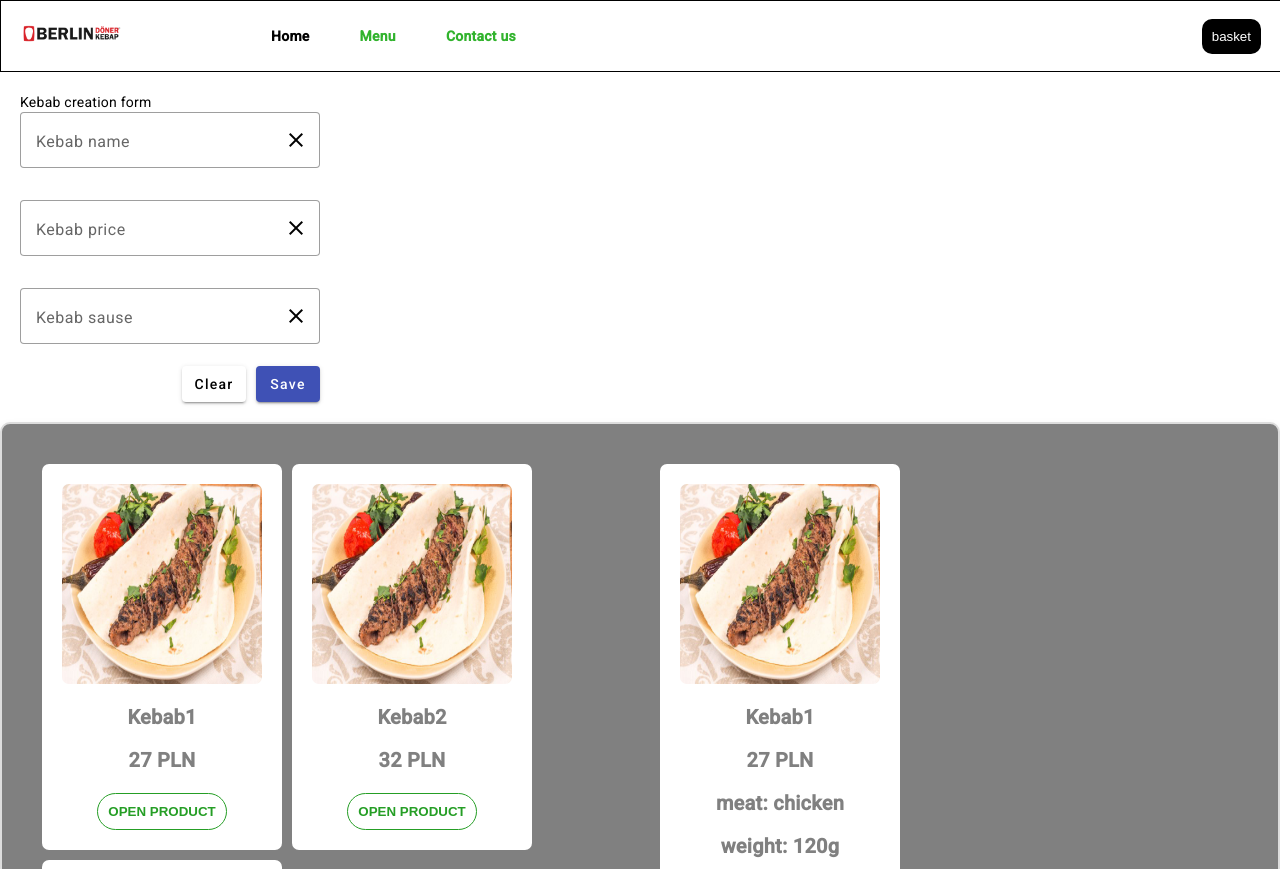
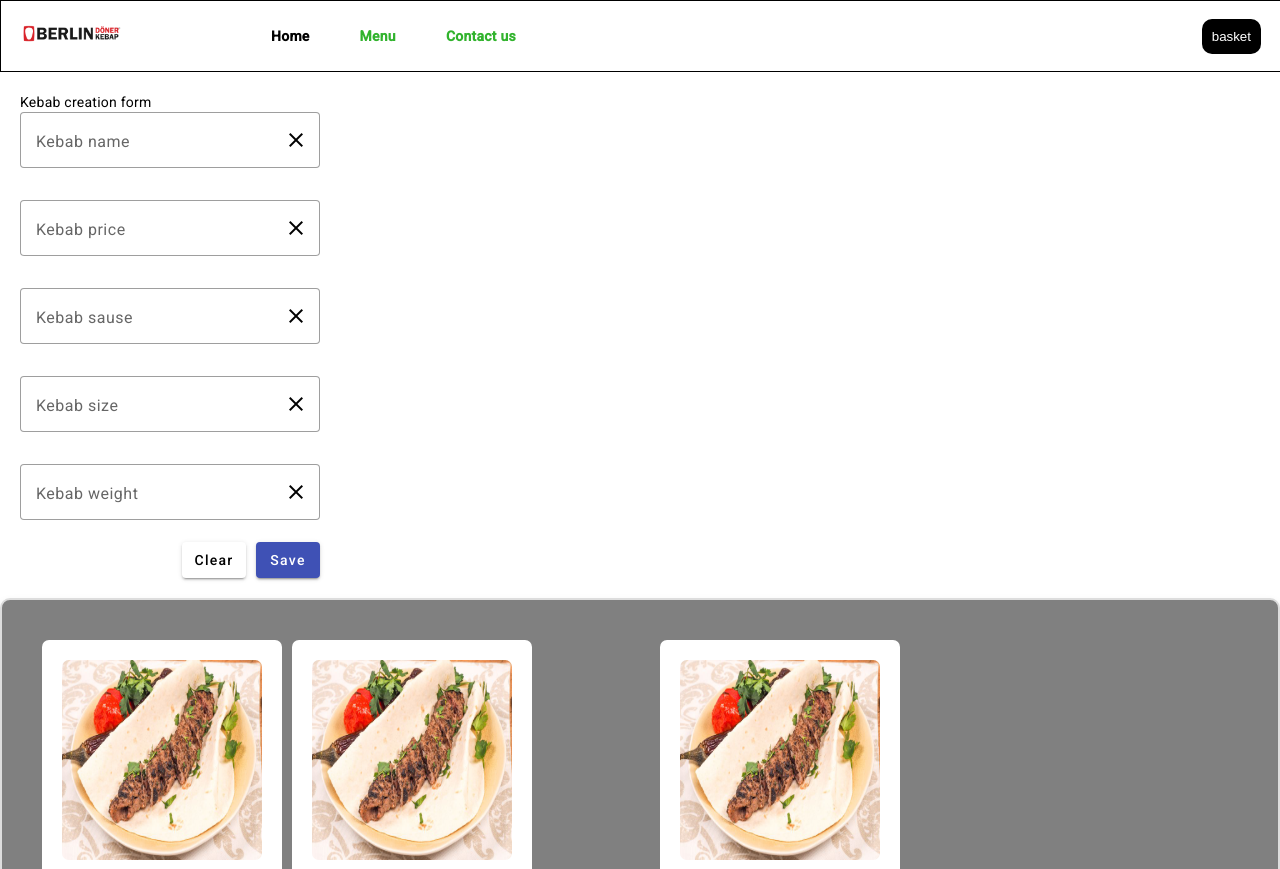
Before and after one commit to Vovma/VadimLessons, an Angular app: page / in a window 1280 px wide. Shown: the top 869 px of the page. Built offline with nearby package versions, Linux system fonts and the light colour scheme.

Commit message:
vadim homework input

```diff
--- a/src/app/components/kebab-creation-form/kebab-creation-form.component.html
+++ b/src/app/components/kebab-creation-form/kebab-creation-form.component.html
@@ -26,6 +26,22 @@
         <mat-icon>close</mat-icon>
       </button>
     </mat-form-field>
+    <mat-form-field class="example-form-field" appearance="outline">
+      <mat-label>Kebab size</mat-label>
+      <input matInput type="text" formControlName="size" />
+
+      <button matSuffix mat-icon-button aria-label="Clear">
+        <mat-icon>close</mat-icon>
+      </button>
+    </mat-form-field>
+    <mat-form-field class="example-form-field" appearance="outline">
+      <mat-label>Kebab weight</mat-label>
+      <input matInput type="text" formControlName="size" />
+
+      <button matSuffix mat-icon-button aria-label="Clear">
+        <mat-icon>close</mat-icon>
+      </button>
+    </mat-form-field>
   </form>
   <div class="btns-content">
     <button mat-raised-button color="error" (click)="onClear()">Clear</button>
--- a/src/app/components/kebab-creation-form/kebab-creation-form.component.ts
+++ b/src/app/components/kebab-creation-form/kebab-creation-form.component.ts
@@ -15,6 +15,8 @@ export class KebabCreationFormComponent {
     name: new FormControl(''),
     price: new FormControl(''),
     sause: new FormControl(''),
+    size: new FormControl(''),
+    weight: new FormControl(''),
   });
 
   onSave() {
```
